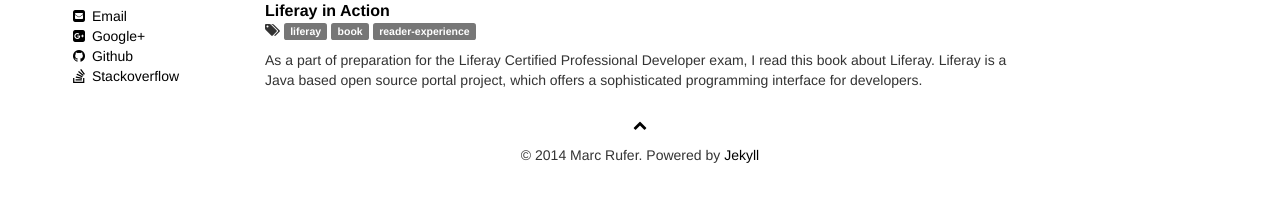
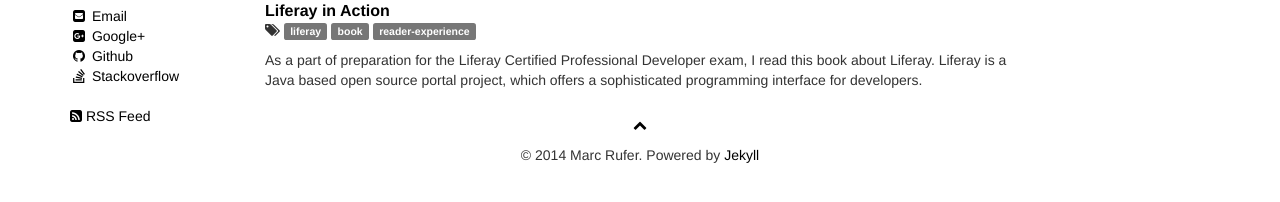
Before and after one commit to rufer7/rufer7.github.io, a Jekyll site: the page built from index.html, in a window 1280 px wide. Shown: the part 351-553 px from the top of the page. Built offline with Jekyll 4.4.1, drawn with Linux system fonts in a browser that asks for light colours; nearby versions of some CDN libraries; comment, search, counter and statistics services are not loaded.

Commit message:
added rss-feed to right nav

```diff
--- a/_includes/author-bio.html
+++ b/_includes/author-bio.html
@@ -18,3 +18,6 @@
 {% if author.github %}<a href="http://github.com/{{ author.github }}" class="author-social" target="_blank"><i class="fa fa-fw fa-github"></i> Github</a>{% endif %}
 {% if author.stackoverflow %}<a href="http://stackoverflow.com/users/{{ author.stackoverflow }}" class="author-social" target="_blank"><i class="fa fa-fw fa-stack-overflow"></i> Stackoverflow</a>{% endif %}
 {% if author.youtube %}<a href="https://youtube.com/user/{{ author.youtube }}" class="author-social" target="_blank"><i class="fa fa-fw fa-youtube-square"></i> Youtube</a>{% endif %}
+
+<br>
+<a href="{{ site.url }}/feed.xml"><i class="fa fa-rss-square"></i> RSS Feed</a>
```
